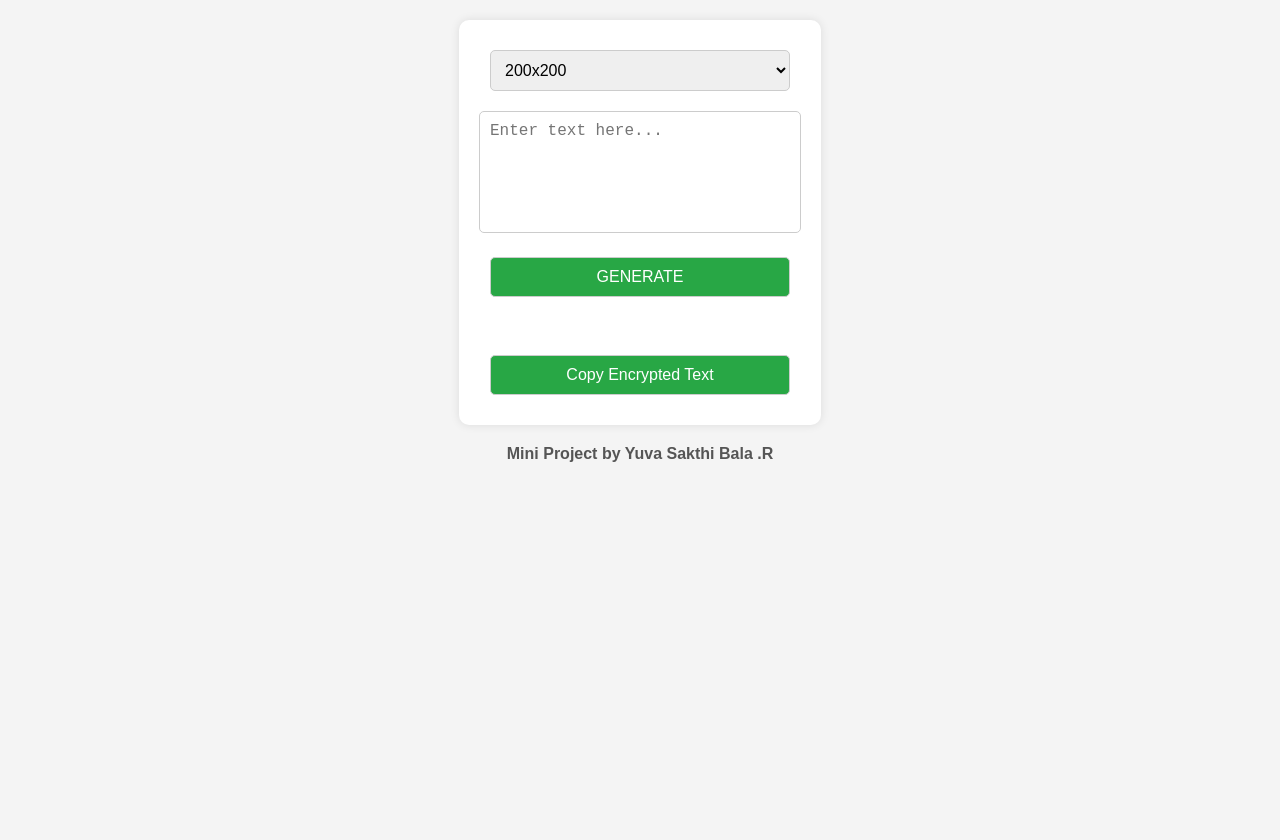
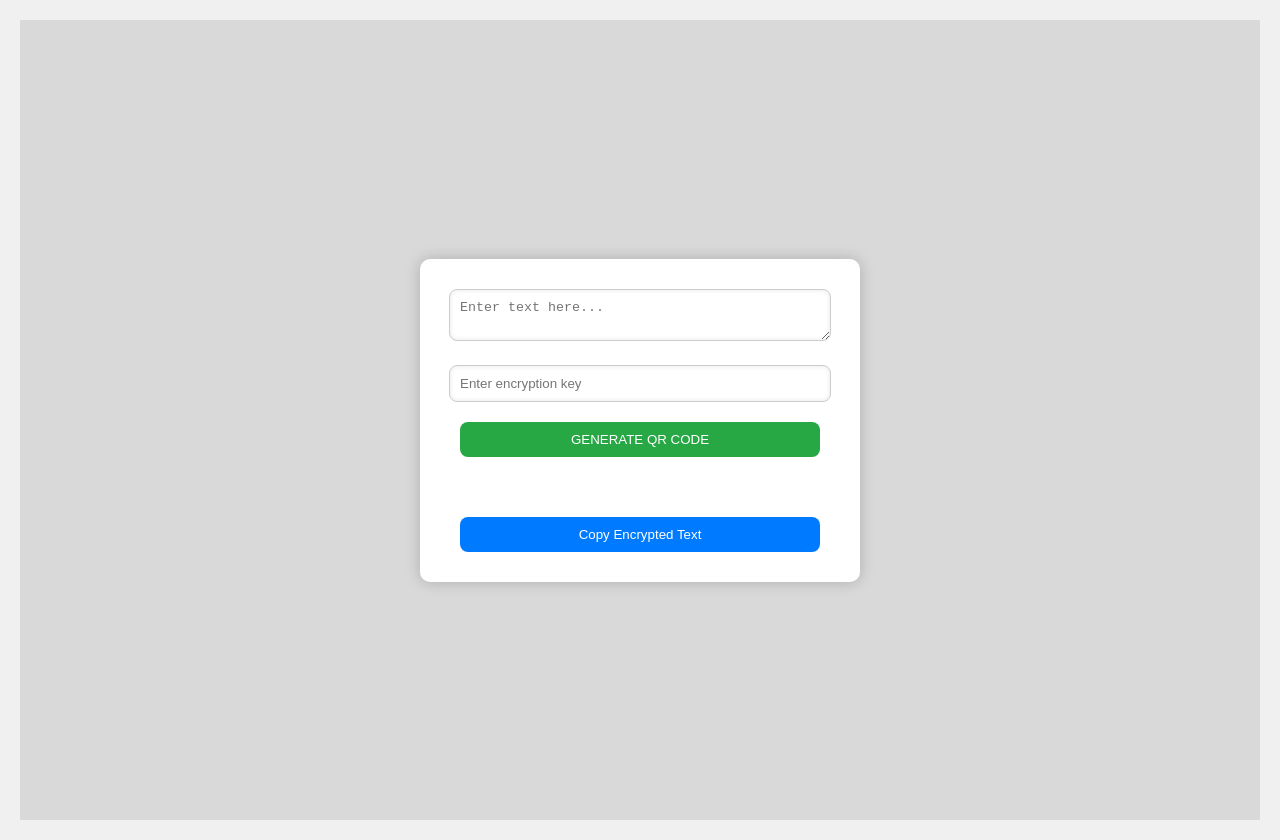
Before and after one commit to Yuva-009/QRcode-Enc-dec, a plain HTML site: page encrypt.html in a window 1280 px wide. Before the commit the page ends 800 px from the top, so only its background shows below. Drawn offline with nearby package versions, Linux system fonts and the light colour scheme.

Commit message:
Update encrypt.html

```diff
--- a/encrypt.html
+++ b/encrypt.html
@@ -2,148 +2,61 @@
 <html lang="en">
 <head>
     <meta charset="UTF-8">
-    <meta name="viewport" content="width=device-width, initial-scale=1.0">
     <title>QR Code Generator</title>
-    <script src="https://cdnjs.cloudflare.com/ajax/libs/jquery/3.5.1/jquery.min.js"></script>
+    <style>
+        body { font-family: Arial, sans-serif; background-color: #f0f0f0; margin: 0; padding: 20px; }
+        .container { display: flex; justify-content: center; align-items: center; height: 100vh; background-color: #d9d9d9; }
+        .wrapper { background: #fff; border-radius: 10px; box-shadow: 0 0 15px rgba(0, 0, 0, 0.2); padding: 20px; max-width: 90%; width: 400px; text-align: center; }
+        input[type="submit"], button { background-color: #28a745; color: #fff; border: none; border-radius: 8px; padding: 10px; margin: 10px 0; cursor: pointer; width: 90%; }
+        textarea, input[type="password"] {
+            border: 1px solid #ccc;
+            border-radius: 8px;
+            padding: 10px;
+            width: 90%;
+            margin: 10px 0;
+            box-shadow: inset 0 0 5px rgba(0, 0, 0, 0.1);
+        }
+        button.copy-btn { background-color: #007bff; }
+        button:hover, input[type="submit"]:hover { opacity: 0.9; }
+        #qrcode { display: flex; justify-content: center; margin: 20px 0; }
+    </style>
+    <script src="https://cdnjs.cloudflare.com/ajax/libs/crypto-js/4.0.0/crypto-js.min.js"></script>
     <script src="https://rawgit.com/davidshimjs/qrcodejs/gh-pages/qrcode.min.js"></script>
-    <script src="https://cdnjs.cloudflare.com/ajax/libs/crypto-js/4.0.0/crypto-js.min.js"></script>
-    <style>
-        body {
-            font-family: Arial, sans-serif;
-            background-color: #f4f4f4;
-            margin: 0;
-            padding: 20px;
-            display: flex;
-            flex-direction: column;
-            align-items: center;
-        }
-
-        .container {
-            background-color: white;
-            padding: 20px;
-            border-radius: 10px;
-            box-shadow: 0 0 10px rgba(0, 0, 0, 0.1);
-        }
-
-        h4 {
-            margin-top: 20px;
-            color: #555;
-        }
-
-        select, textarea, input[type="submit"] {
-            width: 300px;
-            padding: 10px;
-            margin: 10px 0;
-            border: 1px solid #ccc;
-            border-radius: 5px;
-            font-size: 16px;
-        }
-
-        textarea {
-            resize: none;
-            height: 100px;
-        }
-
-        input[type="submit"] {
-            background-color: #28a745;
-            color: white;
-            cursor: pointer;
-            transition: background-color 0.3s;
-        }
-
-        input[type="submit"]:hover {
-            background-color: #218838;
-        }
-
-        #qrcode {
-            margin-top: 20px;
-            display: flex;
-            justify-content: center;
-            align-items: center;
-        }
-        #copy {
-            background-color: #28a745;
-            color: white;
-            cursor: pointer;
-            transition: background-color 0.3s;
-            width: 300px;
-            padding: 10px;
-            margin: 10px 0;
-            border: 1px solid #ccc;
-            border-radius: 5px;
-            font-size: 16px;
-            margin-top: 10px;
-        }
-        #copy:hover {
-            background-color: #218838;
-        }
-    </style>
 </head>
 <body>
     <div class="container">
-        <center>
-            <select id="size">
-                <option value="100">100x100</option>
-                <option value="150">150x150</option>
-                <option value="200" selected>200x200</option>
-                <option value="250">250x250</option>
-                <option value="300">300x300</option>
-            </select>
-
-            <br>
-
+        <div class="wrapper">
             <textarea id="text" placeholder="Enter text here..."></textarea>
-
-            <br>
-
-            <input type="submit" value="GENERATE" id="submit" onclick="generateQRCode()">
-
-            <br><br>
-        </center>
-
-        <div id="qrcode"></div>
-        <center><button id="copy">Copy Encrypted Text</button></center>
+            <input type="password" id="key" placeholder="Enter encryption key">
+            <input type="submit" value="GENERATE QR CODE" onclick="generateQRCode()">
+            <div id="qrcode"></div>
+            <button class="copy-btn" onclick="copyEncryptedText()">Copy Encrypted Text</button>
+        </div>
     </div>
-
-    <center><h4>Mini Project by Yuva Sakthi Bala .R</h4></center>
-
-    <script type="text/javascript">
-        let cipher; // Declare cipher in a broader scope
-
-        document.getElementById('copy').addEventListener('click', function() {
-            if (cipher) { // Check if cipher is defined
-                navigator.clipboard.writeText(cipher)
-                    .then(() => {
-                        alert("Text copied to clipboard");
-                    })
-                    .catch(err => {
-                        console.error("Failed to copy: ", err);
-                    });
-            } else {
-                alert("No text to copy");
-            }
-        });
+    <script>
+        let encryptedText = "";
 
         function generateQRCode() {
-            var mytext = document.getElementById("text").value;
-            var size = document.getElementById("size").value;
-            var qrcodeContainer = document.getElementById("qrcode");
-
-            // Clear previous QR code
+            const mytext = document.getElementById("text").value;
+            const secretKey = document.getElementById("key").value;
+            const qrcodeContainer = document.getElementById("qrcode");
             qrcodeContainer.innerHTML = "";
 
-            if (mytext !== "") {
-                // Encrypt the text using a secret key
-                var secretKey = "apple"; // Change this to a secure key
-                cipher = CryptoJS.AES.encrypt(mytext, secretKey).toString(); // Store cipher
+            if (mytext && secretKey) {
+                encryptedText = CryptoJS.AES.encrypt(mytext, secretKey).toString();
+                new QRCode(qrcodeContainer, { text: encryptedText, width: 200, height: 200 });
+            } else {
+                alert("Please enter text and a key.");
+            }
+        }
 
-                var qrcode = new QRCode(qrcodeContainer, {
-                    text: cipher, // Use encrypted text in QR code
-                    width: parseInt(size),
-                    height: parseInt(size),
-                });
+        function copyEncryptedText() {
+            if (encryptedText) {
+                navigator.clipboard.writeText(encryptedText)
+                    .then(() => alert("Encrypted text copied to clipboard!"))
+                    .catch(err => console.error("Failed to copy text:", err));
             } else {
-                alert("Please Enter Text");
+                alert("No encrypted text to copy!");
             }
         }
     </script>
```
